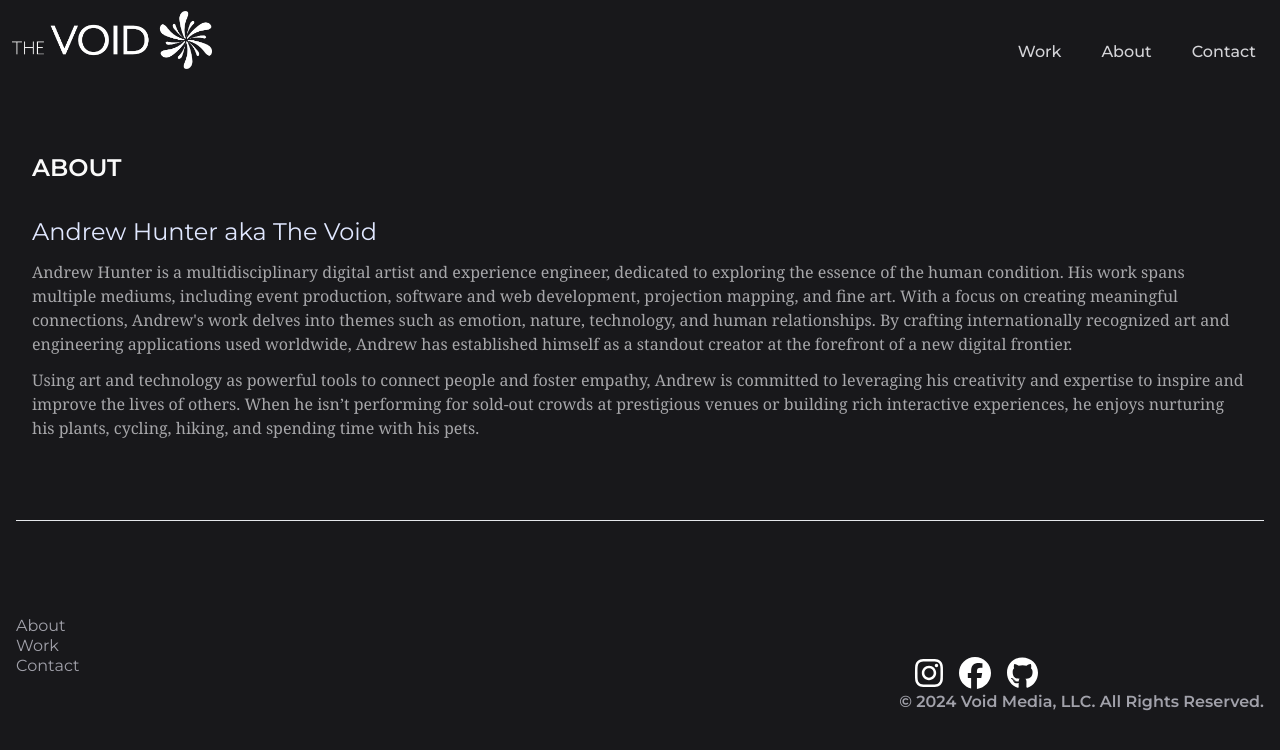
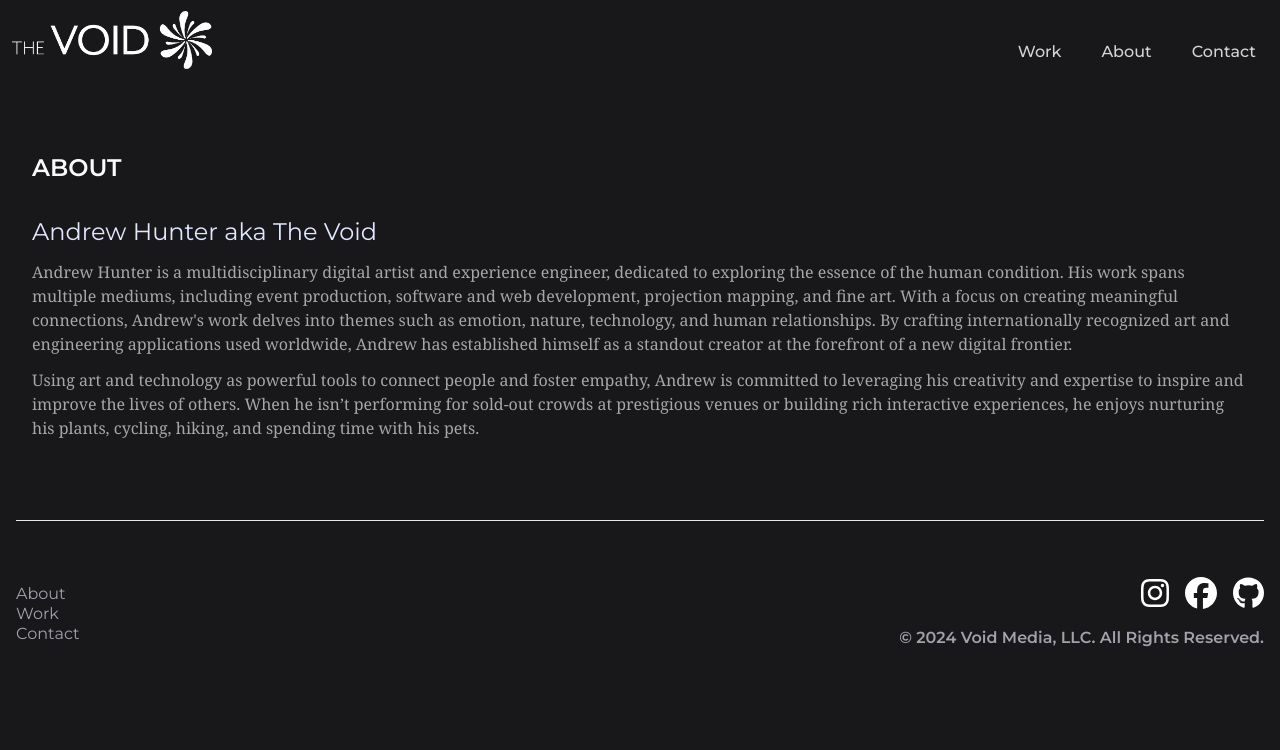
Before and after one commit to Abh430/thevoid.media, a Gatsby site in the folder site/: page /about in a window 1280 px wide. Built offline with nearby package versions, Linux system fonts and the light colour scheme; Gatsby itself is replaced by a stand-in of ours.

Commit message:
Minor style changes to footer

```diff
--- a/site/src/components/contact/contactPage.tsx
+++ b/site/src/components/contact/contactPage.tsx
@@ -50,7 +50,6 @@ export const EmailContact = () => {
 
 export const SocialMediaLinks = () => {
   return (
-    <div className=" ">
       <ul className="text-neutral-500 items-center flex">
         <li className="ml-4">
           <a target="_blank" href="https://www.instagram.com/thevoid.media/">
@@ -68,7 +67,6 @@ export const SocialMediaLinks = () => {
           </a>
         </li>
       </ul>
-  </div>
   );
 }
 
--- a/site/src/components/footer.tsx
+++ b/site/src/components/footer.tsx
@@ -28,8 +28,10 @@ const Footer = () => {
                 </li>
               </ul>
             </div>
-            <div className="place-self-end  mt-20">
-              <SocialMediaLinks />
+            <div className="place-self-end">
+              <div className="flex justify-end mb-4">
+                <SocialMediaLinks />
+              </div>
               <p className="text-white text-lg font-bold">
                 <span className="text-zinc-400 font-montserrat font-semibold mt-20">
                   &copy; {new Date().getFullYear()} Void Media, LLC. All Rights Reserved.
```
